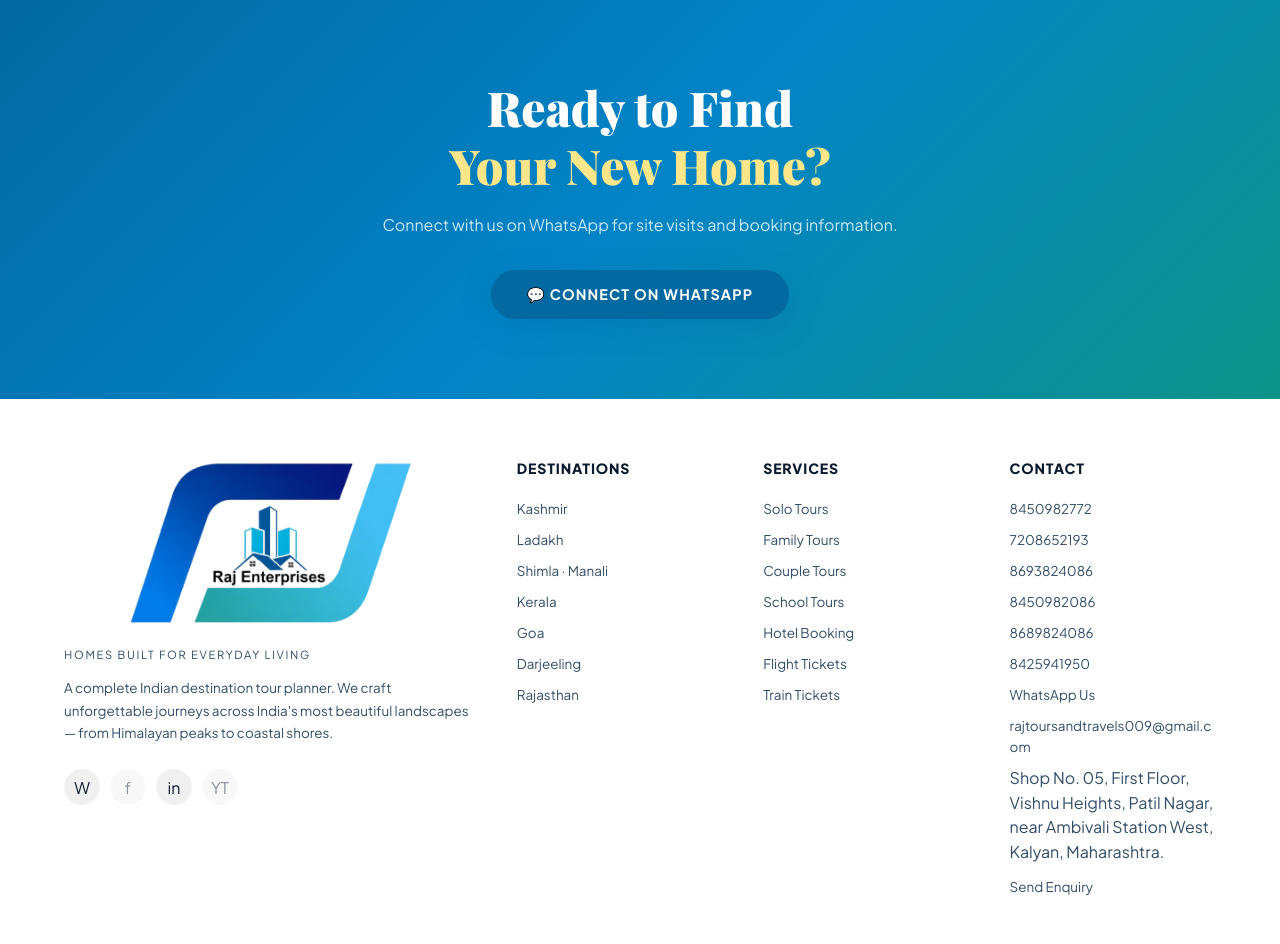
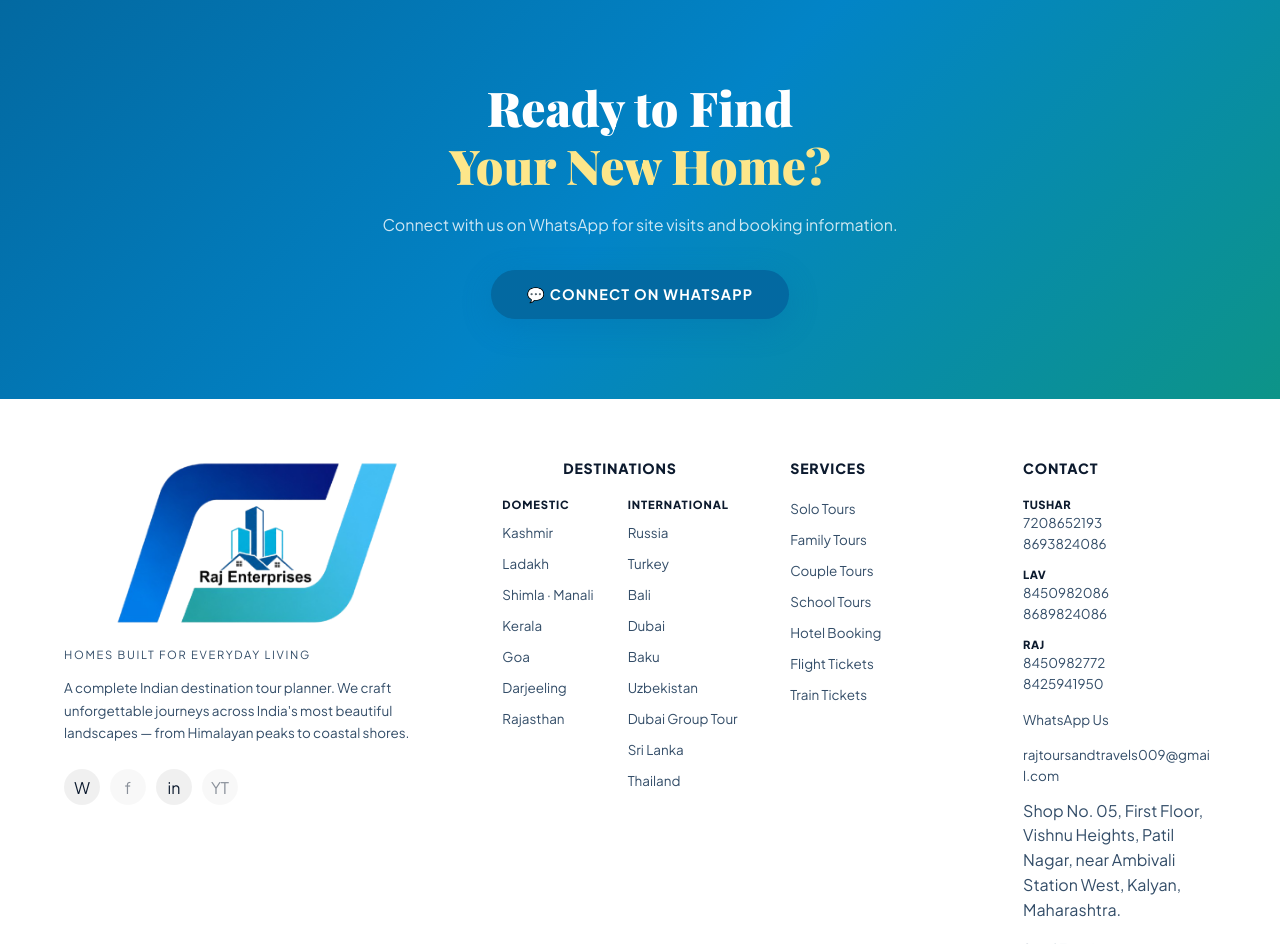
Before and after one commit to mynexasolutions-spec/Raj-Tours-Travels, a Flask app: page /events in a window 1280 px wide. Shown: the part 5159-6103 px from the top of the page. Run offline with Flask 3, Linux system fonts and the light colour scheme; some web fonts are replaced.

Commit message:
Update footer destinations and contact numbers

```diff
--- a/static/css/style.css
+++ b/static/css/style.css
@@ -1579,9 +1579,36 @@ section {
 }
 
 .contact-phone-list {
-  display: flex;
-  flex-wrap: wrap;
-  gap: 6px 14px;
+  display: grid;
+  grid-template-columns: repeat(3, minmax(0, 1fr));
+  gap: 12px 16px;
+  align-items: start;
+}
+
+.contact-phone-person {
+  display: flex;
+  flex-direction: column;
+  gap: 3px;
+}
+
+.contact-phone-person span,
+.footer-phone-person span {
+  color: var(--text-dark);
+  font-size: 0.76rem;
+  font-weight: 900;
+  letter-spacing: 0.04em;
+  text-transform: uppercase;
+}
+
+.contact-phone-person a {
+  color: var(--text-dark);
+  text-decoration: none;
+  line-height: 1.35;
+  overflow-wrap: anywhere;
+}
+
+.contact-phone-person a:hover {
+  color: var(--aqua);
 }
 
 .contact-form {
@@ -1693,7 +1720,7 @@ footer::before {
 
 .footer-grid {
   display: grid;
-  grid-template-columns: 2fr 1fr 1fr 1fr;
+  grid-template-columns: 2fr 1.35fr 1fr 1fr;
   gap: 40px;
   margin-bottom: 50px;
 }
@@ -1767,6 +1794,54 @@ footer::before {
 .footer-links a:hover {
   color: var(--aqua);
   padding-left: 4px;
+}
+
+.footer-destination-groups {
+  display: grid;
+  grid-template-columns: max-content max-content;
+  gap: 34px;
+  align-items: start;
+  justify-content: center;
+}
+
+.footer-destination-groups .footer-links a {
+  word-break: normal;
+  overflow-wrap: normal;
+}
+
+.footer-destination-title {
+  text-align: center;
+}
+
+.footer-link-group {
+  color: var(--text-dark);
+  font-size: 0.7rem;
+  font-weight: 900;
+  letter-spacing: 0.08em;
+  margin-top: 4px;
+  text-transform: uppercase;
+}
+
+.footer-link-group:first-child {
+  margin-top: 0;
+}
+
+.footer-contact-list {
+  gap: 14px;
+}
+
+.footer-phone-person {
+  display: flex;
+  flex-direction: column;
+  gap: 3px;
+}
+
+.footer-phone-person span {
+  font-size: 0.7rem;
+}
+
+.footer-phone-person a {
+  line-height: 1.35;
 }
 
 .footer-bottom {
@@ -2146,6 +2221,21 @@ footer::before {
 }
 
 @media (max-width: 480px) {
+
+  .footer-destination-groups {
+    grid-template-columns: 1fr;
+    gap: 16px;
+    justify-content: stretch;
+  }
+
+  .contact-phone-list {
+    column-gap: 8px;
+  }
+
+  .contact-phone-person a {
+    font-size: 0.78rem;
+    white-space: nowrap;
+  }
 
   .book-btn {
     font-size: 16px;
--- a/templates/components/footer.html
+++ b/templates/components/footer.html
@@ -20,8 +20,10 @@
       </div>
     </div>
     <div>
-      <div class="footer-col-title">Destinations</div>
+      <div class="footer-col-title footer-destination-title">Destinations</div>
+      <div class="footer-destination-groups">
       <ul class="footer-links">
+        <li class="footer-link-group">Domestic</li>
         <li><a href="{{ url_for('home') }}#packages">Kashmir</a></li>
         <li><a href="{{ url_for('home') }}#packages">Ladakh</a></li>
         <li><a href="{{ url_for('home') }}#packages">Shimla · Manali</a></li>
@@ -30,6 +32,19 @@
         <li><a href="{{ url_for('home') }}#packages">Darjeeling</a></li>
         <li><a href="{{ url_for('home') }}#packages">Rajasthan</a></li>
       </ul>
+      <ul class="footer-links">
+        <li class="footer-link-group">International</li>
+        <li><a href="{{ url_for('packages', category='international') }}">Russia</a></li>
+        <li><a href="{{ url_for('packages', category='international') }}">Turkey</a></li>
+        <li><a href="{{ url_for('packages', category='international') }}">Bali</a></li>
+        <li><a href="{{ url_for('packages', category='international') }}">Dubai</a></li>
+        <li><a href="{{ url_for('packages', category='international') }}">Baku</a></li>
+        <li><a href="{{ url_for('packages', category='international') }}">Uzbekistan</a></li>
+        <li><a href="{{ url_for('packages', category='international') }}">Dubai Group Tour</a></li>
+        <li><a href="{{ url_for('packages', category='international') }}">Sri Lanka</a></li>
+        <li><a href="{{ url_for('packages', category='international') }}">Thailand</a></li>
+      </ul>
+      </div>
     </div>
     <div>
       <div class="footer-col-title">Services</div>
@@ -45,13 +60,22 @@
     </div>
     <div>
       <div class="footer-col-title">Contact</div>
-      <ul class="footer-links">
-        <li><a href="tel:+918450982772">8450982772</a></li>
-        <li><a href="tel:+917208652193">7208652193</a></li>
-        <li><a href="tel:+918693824086">8693824086</a></li>
-        <li><a href="tel:+918450982086">8450982086</a></li>
-        <li><a href="tel:+918689824086">8689824086</a></li>
-        <li><a href="tel:+918425941950">8425941950</a></li>
+      <ul class="footer-links footer-contact-list">
+        <li class="footer-phone-person">
+          <span>Tushar</span>
+          <a href="tel:+917208652193">7208652193</a>
+          <a href="tel:+918693824086">8693824086</a>
+        </li>
+        <li class="footer-phone-person">
+          <span>Lav</span>
+          <a href="tel:+918450982086">8450982086</a>
+          <a href="tel:+918689824086">8689824086</a>
+        </li>
+        <li class="footer-phone-person">
+          <span>Raj</span>
+          <a href="tel:+918450982772">8450982772</a>
+          <a href="tel:+918425941950">8425941950</a>
+        </li>
         <li><a href="https://wa.me/918450982772?text=Hi%20Raj%20Tours%20%26%20Travels!" target="_blank" rel="noopener">WhatsApp Us</a></li>
         <li><a href="mailto:rajtoursandtravels009@gmail.com">rajtoursandtravels009@gmail.com</a></li>
         <li class="footer-address">Shop No. 05, First Floor, Vishnu Heights, Patil Nagar, near Ambivali Station West, Kalyan, Maharashtra.</li>
```
Also changed, not shown: templates/pages/contact.html (+15 -6 lines), templates/pages/index.html (+23 -14 lines).
